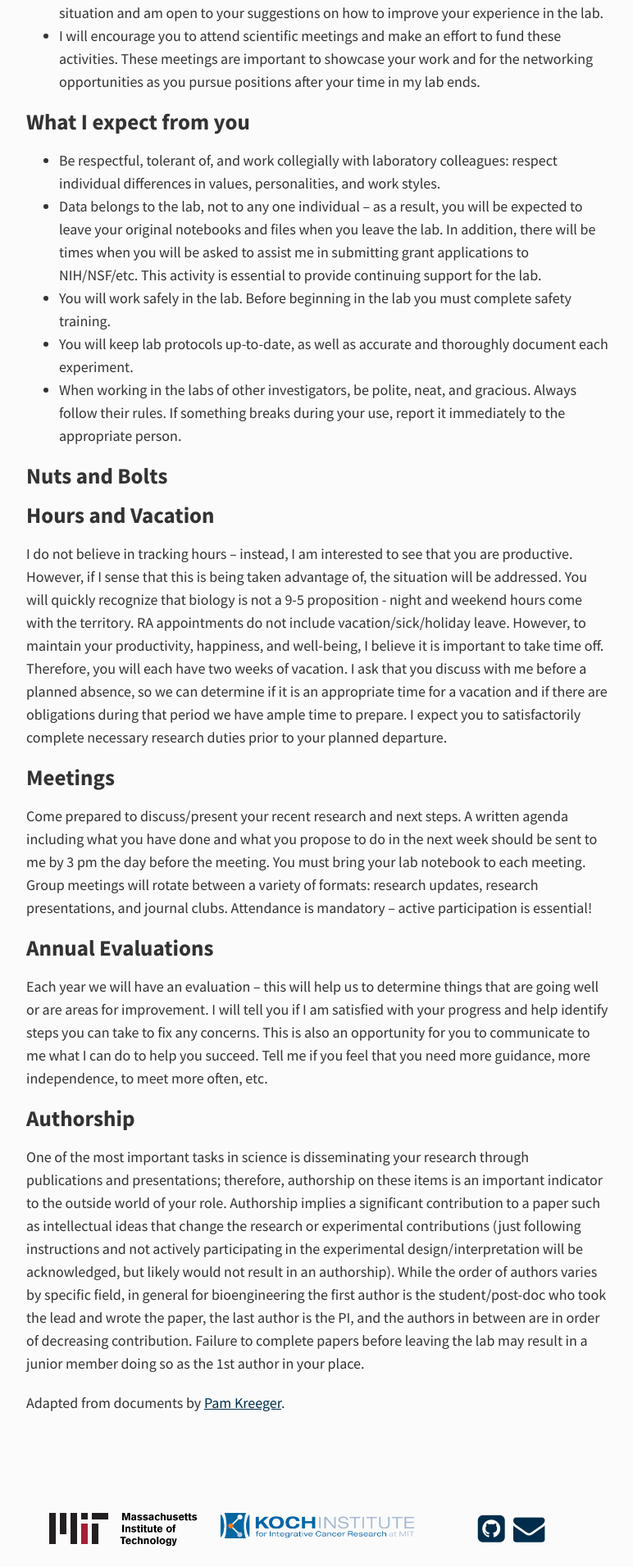
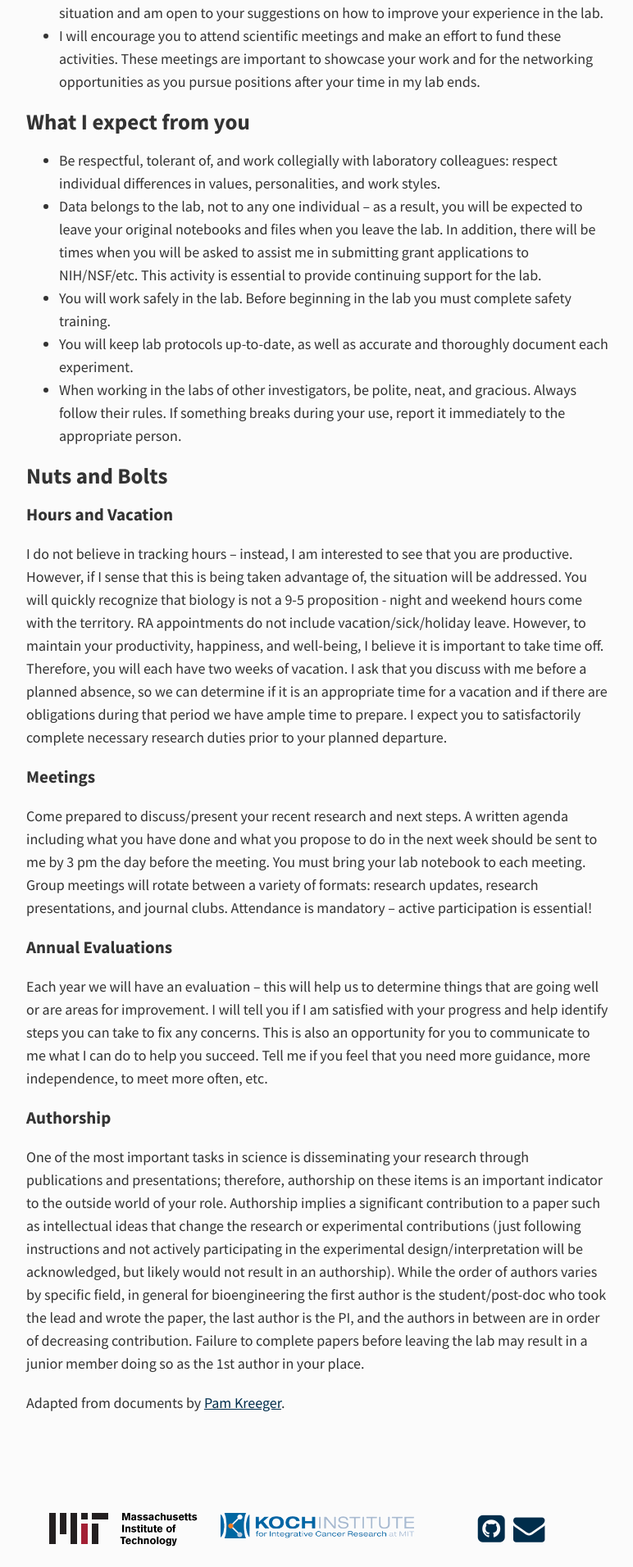
Before and after one commit to meyer-lab/asmlab.org, a Jekyll site: the page built from team/expectations/common.md, in a window 1280 px wide. Shown: the part 925-2837 px from the top of the page at 82% size, without its empty margins (253-1025 px from the left). Built offline with Jekyll 4.4.1, drawn with Linux system fonts in a browser that asks for light colours; nearby versions of some CDN libraries; Markdown is read by kramdown in place of the engine named in the settings; comment, search, counter and statistics services are not loaded.

```diff
--- a/team/expectations/common.md
+++ b/team/expectations/common.md
@@ -3,14 +3,15 @@ layout: page
 title: Common Lab Member Expectations
 ---
 
-# Mission Statement
+## Mission Statement
 
 Welcome to the Meyer Lab! The Meyer lab has three central goals:
+
 - To do quality science
 - To develop each lab member to become a successful scientist
 - To maintain a collegial and intellectually stimulating environment
 
-# What you can expect from me
+## What you can expect from me
 
 - I am committed to mentoring you now and in the future.  I am committed to your education and training while in my lab, and to advising and guiding your career development. I will work to promote you and your work, and I am your advocate.
 - I will set the scientific direction for the lab and provide the means to pursue those directions.  This will include helping you to find a research topic, writing grants to fund our research, and maintaining the necessary university protocols for us to utilize the laboratory. Additionally, I will seek out collaborators for our work to further your opportunities.
@@ -18,28 +19,29 @@ Welcome to the Meyer Lab! The Meyer lab has three central goals:
 - I will provide a work environment that is intellectually stimulating, supportive, safe, and free from harassment. I take seriously any difficulties in this regard—if there are conflicts with another lab member (including your mentor), please inform me and I will work with you and the other lab member to find a resolution. I will strive to understand your unique situation and am open to your suggestions on how to improve your experience in the lab.
 - I will encourage you to attend scientific meetings and make an effort to fund these activities. These meetings are important to showcase your work and for the networking opportunities as you pursue positions after your time in my lab ends.
 
-# What I expect from you
-- Be respectful, tolerant of, and work collegially with laboratory colleagues:  respect individual differences in values, personalities, and work styles.
+## What I expect from you
+
+- Be respectful, tolerant of, and work collegially with laboratory colleagues: respect individual differences in values, personalities, and work styles.
 - Data belongs to the lab, not to any one individual – as a result, you will be expected to leave your original notebooks and files when you leave the lab.  In addition, there will be times when you will be asked to assist me in submitting grant applications to NIH/NSF/etc. This activity is essential to provide continuing support for the lab.
 - You will work safely in the lab.  Before beginning in the lab you must complete safety training.
 - You will keep lab protocols up-to-date, as well as accurate and thoroughly document each experiment.
 - When working in the labs of other investigators, be polite, neat, and gracious.  Always follow their rules. If something breaks during your use, report it immediately to the appropriate person.
 
-# Nuts and Bolts
+## Nuts and Bolts
 
-## Hours and Vacation
+### Hours and Vacation
 
 I do not believe in tracking hours – instead, I am interested to see that you are productive. However, if I sense that this is being taken advantage of, the situation will be addressed. You will quickly recognize that biology is not a 9-5 proposition - night and weekend hours come with the territory. RA appointments do not include vacation/sick/holiday leave. However, to maintain your productivity, happiness, and well-being, I believe it is important to take time off.  Therefore, you will each have two weeks of vacation. I ask that you discuss with me before a planned absence, so we can determine if it is an appropriate time for a vacation and if there are obligations during that period we have ample time to prepare. I expect you to satisfactorily complete necessary research duties prior to your planned departure.
 
-## Meetings
+### Meetings
 
 Come prepared to discuss/present your recent research and next steps.  A written agenda including what you have done and what you propose to do in the next week should be sent to me by 3 pm the day before the meeting. You must bring your lab notebook to each meeting. Group meetings will rotate between a variety of formats: research updates, research presentations, and journal clubs. Attendance is mandatory – active participation is essential!
 
-## Annual Evaluations
+### Annual Evaluations
 
 Each year we will have an evaluation – this will help us to determine things that are going well or are areas for improvement. I will tell you if I am satisfied with your progress and help identify steps you can take to fix any concerns. This is also an opportunity for you to communicate to me what I can do to help you succeed. Tell me if you feel that you need more guidance, more independence, to meet more often, etc.
 
-## Authorship
+### Authorship
 
 One of the most important tasks in science is disseminating your research through publications and presentations; therefore, authorship on these items is an important indicator to the outside world of your role. Authorship implies a significant contribution to a paper such as intellectual ideas that change the research or experimental contributions (just following instructions and not actively participating in the experimental design/interpretation will be acknowledged, but likely would not result in an authorship). While the order of authors varies by specific field, in general for bioengineering the first author is the student/post-doc who took the lead and wrote the paper, the last author is the PI, and the authors in between are in order of decreasing contribution. Failure to complete papers before leaving the lab may result in a junior member doing so as the 1st author in your place.
 
```
